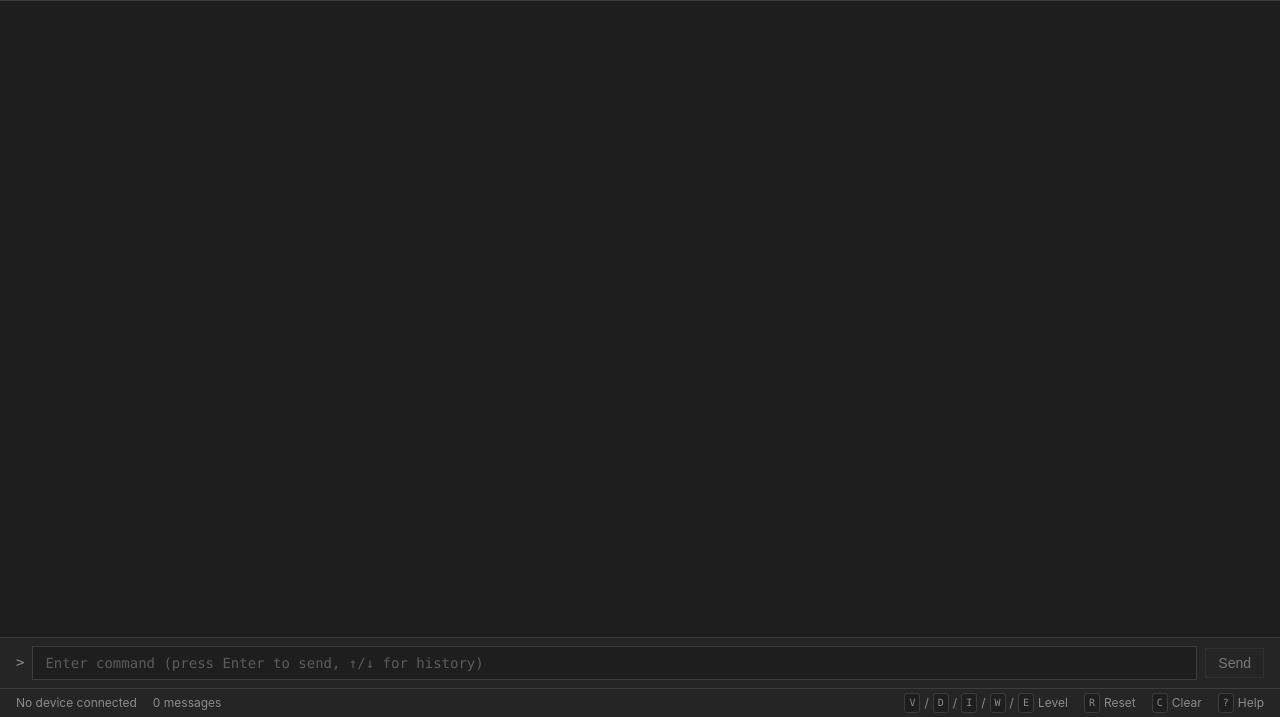
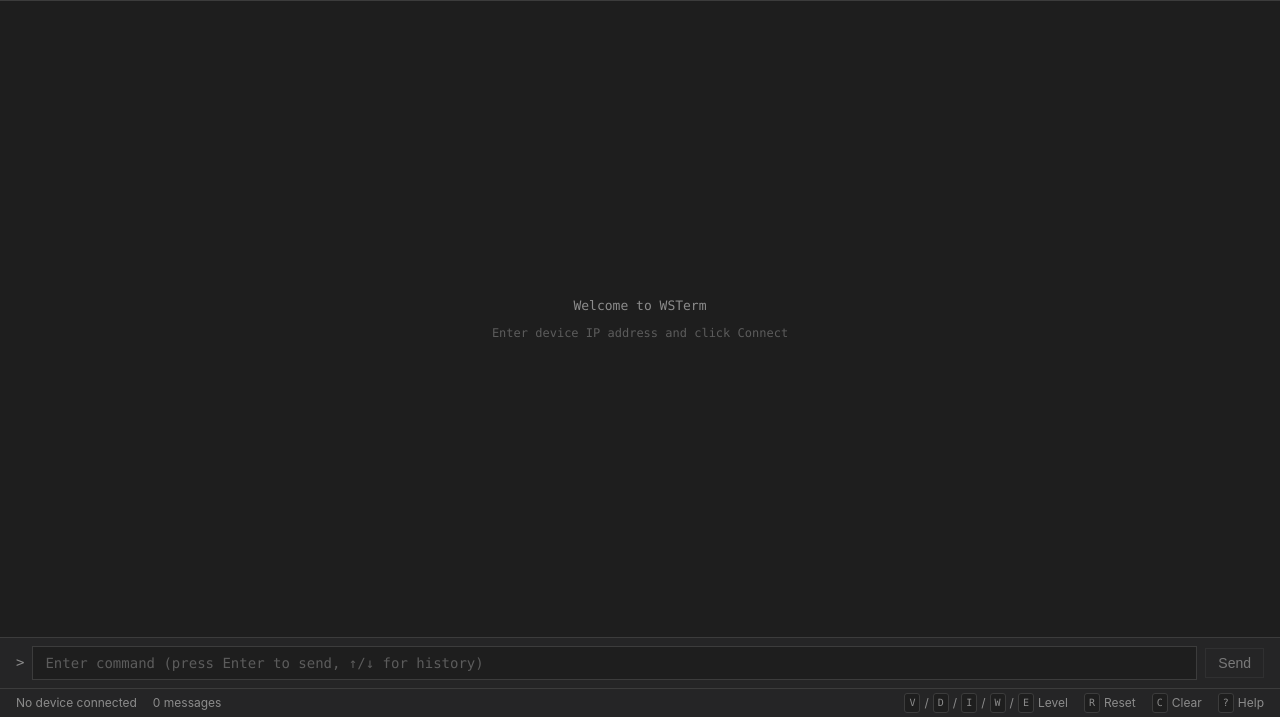
Before and after one commit to karol-brejna-i/websocket-remote-debug, a website built with Vite: page src/index.html in a window 1280 px wide. Shown: the part 83-800 px from the top of the page. Built offline with nearby package versions, Linux system fonts and the light colour scheme.

Commit message:
fix(ui): show welcome message

```diff
--- a/src/components/Console.ts
+++ b/src/components/Console.ts
@@ -21,7 +21,20 @@
 
   constructor(container: HTMLElement) {
     this.container = container;
+    this.showWelcome();
     this.setupScrollListener();
+  }
+
+  /**
+   * Show welcome message in empty console
+   */
+  private showWelcome(): void {
+    this.container.innerHTML = `
+      <div class="console__welcome">
+        <p>Welcome to WSTerm</p>
+        <p class="console__welcome-hint">Enter device IP address and click Connect</p>
+      </div>
+    `;
   }
 
   /**
--- a/src/index.html
+++ b/src/index.html
@@ -78,10 +78,7 @@
     <!-- Console -->
     <main class="console" id="console" role="log" aria-live="polite">
       <div class="console__content" id="consoleContent">
-        <div class="console__welcome">
-          <p>Welcome to RemoteDebug</p>
-          <p class="console__welcome-hint">Enter device IP address and click Connect</p>
-        </div>
+        <!-- Welcome message added dynamically by Console component -->
       </div>
       <button id="scrollToBottomBtn" class="console__scroll-btn" hidden>
         ↓ New messages
```
